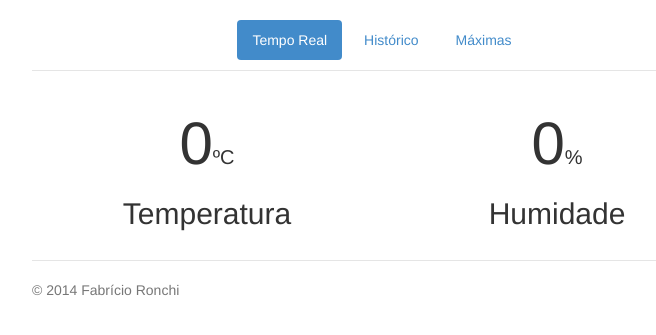
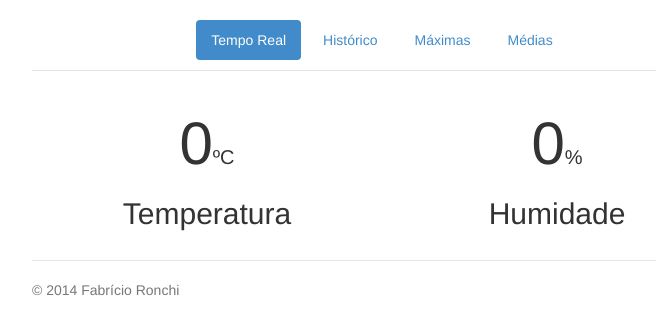
Before and after one commit to fabriciomrkonell/fabriciomrkonell, a Jekyll site: the page schroeder/index.html, which Jekyll copies as it is, in a window 1280 px wide. Shown: the top 335 px of the page, without its empty margins (258-914 px from the left). Built offline with Jekyll 4.4.1, drawn with Linux system fonts in a browser that asks for light colours; Markdown is read by kramdown in place of the engine named in the settings.

Commit message:
Update index.html

```diff
--- a/schroeder/index.html
+++ b/schroeder/index.html
@@ -22,6 +22,9 @@
 					</li>
 					<li ng-class="{active: page == 3}">
 						<a href="javascript:void(0)" ng-click="goPage(3)">Máximas</a>
+					</li>
+					<li ng-class="{active: page == 4}">
+						<a href="javascript:void(0)" ng-click="goPage(4)">Médias</a>
 					</li>
 				</ul>
 			</div>
```
